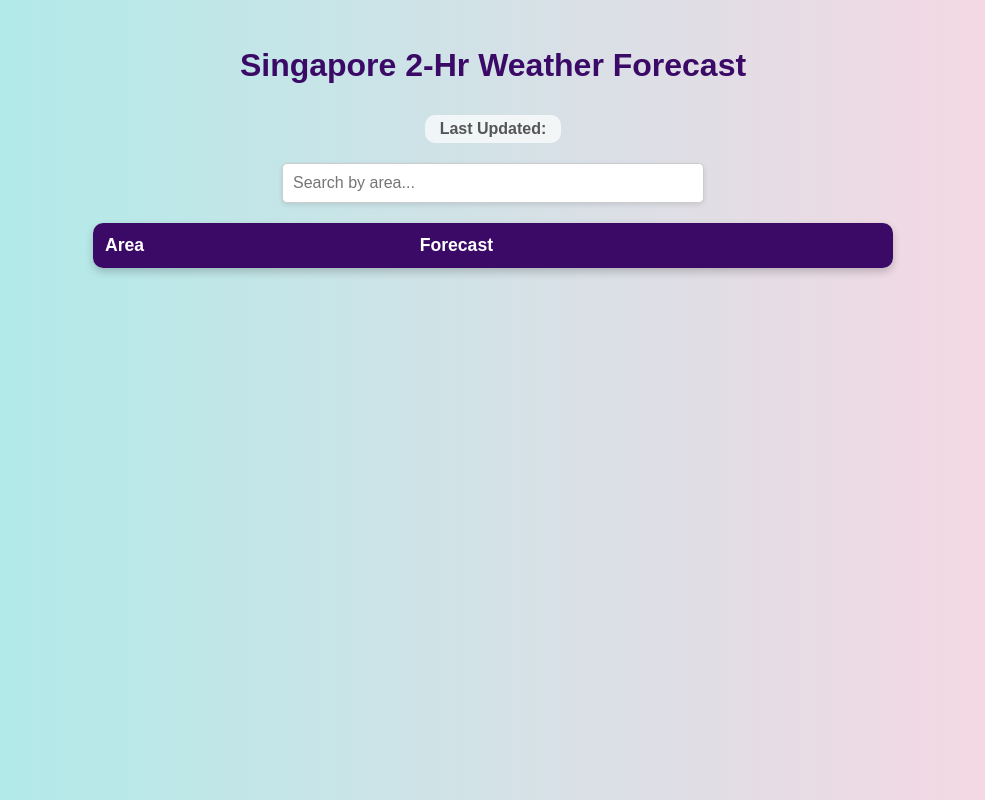
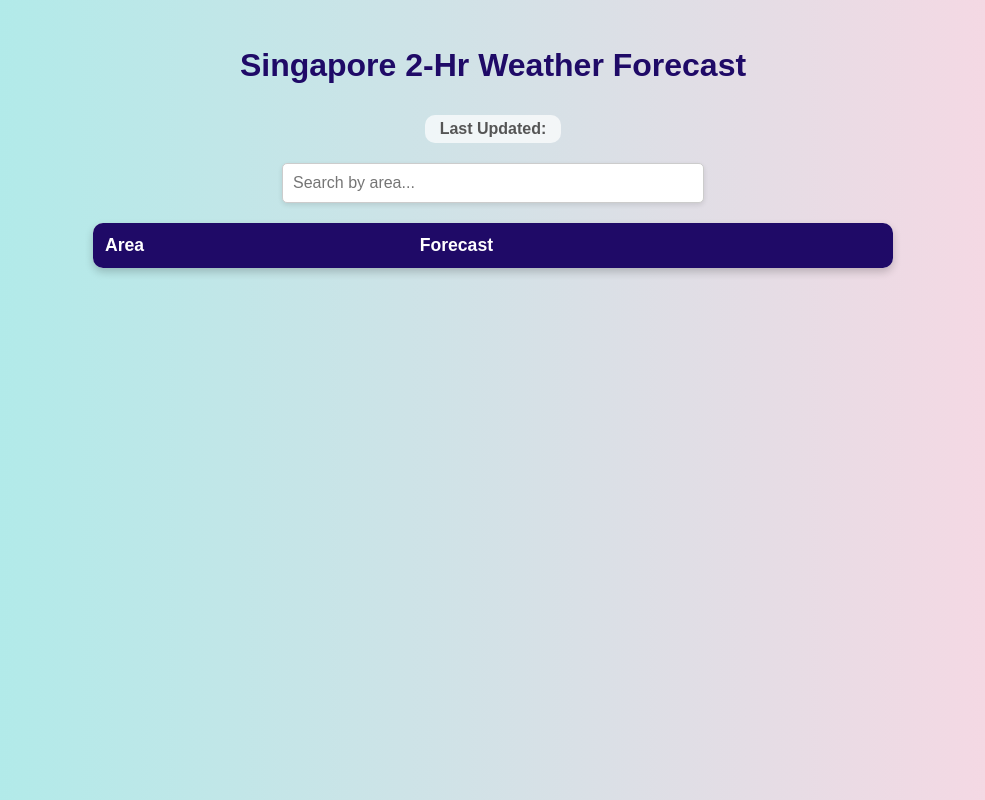
Before and after one commit to shravanii237/HCDIV-1, a plain HTML site: page index.html in a window 1280 px wide. Shown: the whole page, without its empty margins (147-1132 px from the left). Drawn offline with Linux system fonts and the light colour scheme; no server answers.

Commit message:
Update index.html

```diff
--- a/index.html
+++ b/index.html
@@ -20,7 +20,7 @@
         h2 {
             text-align: center;
             font-size: 2em;
-            color: #3B0A67;
+            color: #1F0A67;
             margin-bottom: 10px;
         }
 
@@ -61,7 +61,7 @@
 
         /* Style for table headers */
         th {
-            background-color: #3B0A67;
+            background-color: #1F0A67;
             color: white;
             padding: 12px;
             font-size: 1.1em;
```
